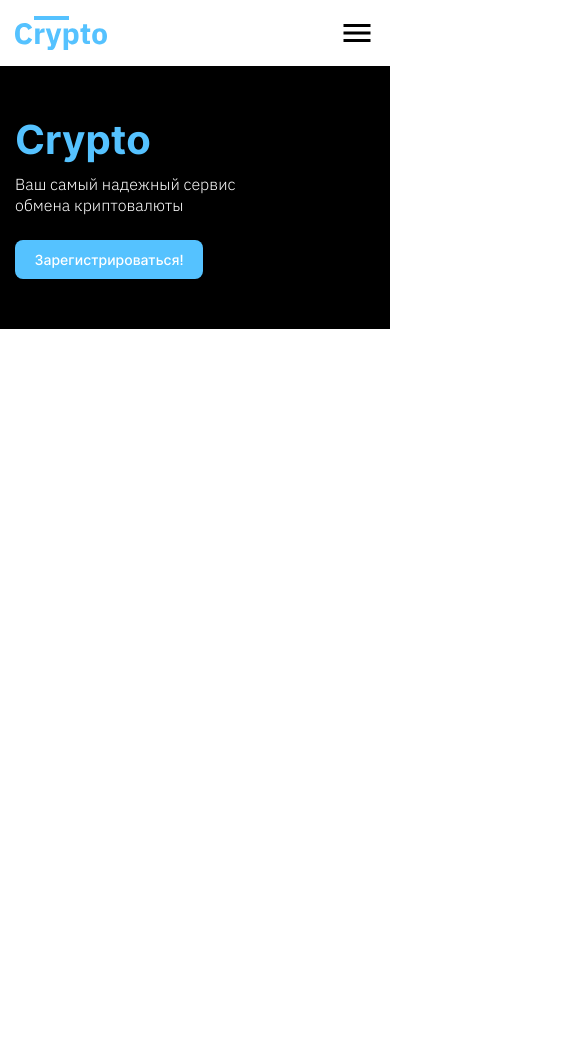
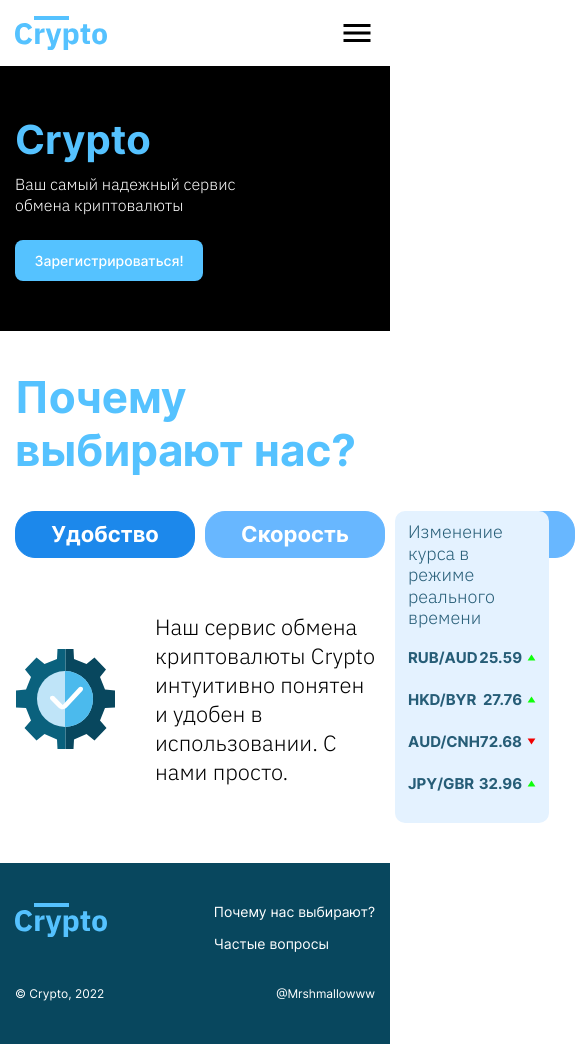
Before and after one commit to SJuliya/Crupto__Methed-, a plain HTML site: page index.html in a window 390 px wide. Shown: the top 1044 px of the page, 585 px wide, since content can reach past the window. Before the commit the page ends 844 px from the top, so only its background shows below. Drawn offline with Linux system fonts and the light colour scheme.

Commit message:
День 3

```diff
--- a/index.html
+++ b/index.html
@@ -26,9 +26,9 @@
             </button>
 
             <nav class="header__navigation navigation">
-                <ul class="navigation__list">
+                <ul class="navigation__list  navigation__list_header">
                     <li class="navigation__item">
-                        <a href="#" class="navigation__link">Почему нас выбирают?</a>
+                        <a href="#about-us" class="navigation__link">Почему нас выбирают?</a>
                     </li>
                     <li class="navigation__item">
                         <a href="#" class="navigation__link">Частые вопросы</a>
@@ -43,6 +43,61 @@
                 <h1 class="hero__title">Crypto</h1>
                 <p class="hero__subtitle">Ваш самый надежный сервис обмена криптовалюты</p>
                 <button class="hero__btn">Зарегистрироваться!</button>
+            </div>
+        </section>
+
+        <section class="about-us" id="about-us">
+            <div class="container">
+                <h2 class="about-us__title">Почему выбирают нас?</h2>
+
+                <div class="about-us__container">
+
+                    <div class="about-us__advantage advantage">
+                        <ul class="advantage__list_btn">
+                            <li class="advantage__item">
+                                <button class="advantage__btn advantage__btn_active">Удобство</button>
+                            </li>
+                            <li class="advantage__item">
+                                <button class="advantage__btn">Скорость</button>
+                            </li>
+                            <li class="advantage__item">
+                                <button class="advantage__btn">Качество</button>
+                            </li>
+                            <li class="advantage__item">
+                                <button class="advantage__btn">Надежность</button>
+                            </li>
+                        </ul>
+
+                        <ul class="advantage__list-content">
+                            <li class="advantage__item-content advantage__item-content_convenience advantage__item-content_active">Наш сервис обмена криптовалюты Crypto интуитивно понятен и удобен в использовании. С нами просто.</li>
+                            <li class="advantage__item-content advantage__item-content_speed">У нас самая быстрая скорость по обмену криптовалюты по подобным сервисам в России</li>
+                            <li class="advantage__item-content advantage__item-content_quality">Нашу платформу выбирают миллионы людей</li>
+                            <li class="advantage__item-content advantage__item-content_security">Ваши пароли под надежной защитой. Нас невозможно взломать</li>
+                        </ul>
+                    </div>
+
+                    <div class="about-us__exchange-rates exchange-rates">
+                        <h3 class="exchange-rates__title">Изменение курса в режиме реального времени</h3>
+                        <ul class="exchange-rates__list">
+                            <li class="exchange-rates__item exchange-rates__item_up">
+                                <span class="exchange-rates__currency">RUB/AUD</span>
+                                <span class="exchange-rates__value">25.59</span>
+                            </li>
+                            <li class="exchange-rates__item exchange-rates__item_up">
+                                <span class="exchange-rates__currency">HKD/BYR</span>
+                                <span class="exchange-rates__value">27.76</span>
+                            </li>
+                            <li class="exchange-rates__item exchange-rates__item_down">
+                                <span class="exchange-rates__currency">AUD/CNH</span>
+                                <span class="exchange-rates__value">72.68</span>
+                            </li>
+                            <li class="exchange-rates__item exchange-rates__item_up">
+                                <span class="exchange-rates__currency">JPY/GBR</span>
+                                <span class="exchange-rates__value">32.96</span>
+                            </li>
+                        </ul>
+                    </div>
+                </div>
             </div>
         </section>
     </main>
@@ -80,6 +135,25 @@
         </div>
     </div>
 
-    <footer></footer>
+    <footer class="footer">
+        <div class="container footer__container">
+            <img src="image/logo.svg" alt="Логотип Crypto" class="footer__logo">
+            <div class="footer__navigation">
+                <ul class="navigation__list">
+                    <li class="navigation__item  navigation__item_footer">
+                        <a href="#about-us" class="navigation__link">Почему нас выбирают?</a>
+                    </li>
+                    <li class="navigation__item  navigation__item_footer">
+                        <a href="#" class="navigation__link">Частые вопросы</a>
+                    </li>
+                </ul>
+            </div>
+
+            <p class="footer__copyright">© Crypto, 2022</p>
+
+            <a href="https://t.me/Mrshmallowww" class="footer__design">@Mrshmallowww</a>
+
+        </div>
+    </footer>
 </body>
 </html>
--- a/script/index.js
+++ b/script/index.js
@@ -1,2 +1,4 @@
 import './module/modal.js';
 import './module/menu.js';
+import './module/about-us-tabs.js';
+import './module/exchange-rates.js';
--- /dev/null
+++ b/script/module/exchange-rates.js
@@ -0,0 +1,36 @@
+const exchangeRatesList = document.querySelector('.exchange-rates__list');
+
+const socket = new WebSocket('ws://web-socket-current.herokuapp.com');
+
+const renderExchange = (wrapper, data) => {
+  const {from, to, rate, change} = JSON.parse(data);
+
+  const listItem = document.createElement('li');
+  listItem.classList.add(
+      'exchange-rates__item',
+      change === 1 ? 'exchange-rates__item_up' : 'exchange-rates__item_down',
+      );
+
+  const currency = document.createElement('span');
+  currency.classList.add('exchange-rates__currency');
+  currency.textContent = `${from}/${to}`;
+
+  const value = document.createElement('span');
+  value.classList.add('exchange-rates__value');
+  value.textContent = rate;
+
+  listItem.append(currency, value);
+  wrapper.prepend(listItem);
+
+  if (wrapper.children.length > 4) {
+    wrapper.children[4].remove();
+  }
+};
+
+socket.addEventListener('message', (event) => {
+    renderExchange(exchangeRatesList, event.data);
+});
+
+socket.addEventListener('error', (err) => {
+    console.log(err);
+})
--- a/style/index.css
+++ b/style/index.css
@@ -4,4 +4,8 @@
 @import "module/header.css";
 @import "module/navigation.css";
 @import "module/hero.css";
+@import "module/about-us.css";
+@import "module/advantage.css";
+@import "module/exchange-rates.css";
 @import "module/modal.css";
+@import "module/footer.css";
--- /dev/null
+++ b/style/module/about-us.css
@@ -0,0 +1,26 @@
+.about-us {
+    padding: 40px 0;
+}
+
+.about-us__title {
+    font-weight: 700;
+    font-size: 44px;
+    line-height: 53px;
+    color: #55C2FF;
+    margin-bottom: 34px;
+}
+
+.about-us__container {
+    display: flex;
+    justify-content: space-between;
+    gap: 20px;
+}
+
+.about-us__advantage {
+    flex-grow: 1;
+    width: 100%;
+}
+
+.about-us__exchange-rates {
+    max-width: 380px;
+}
--- /dev/null
+++ b/style/module/advantage.css
@@ -0,0 +1,74 @@
+.advantage__list_btn {
+    display: flex;
+    justify-content: space-between;
+    gap: 10px;
+    margin-bottom: 54px;
+}
+
+.advantage__btn {
+    width: 180px;
+    height: 47px;
+    background-color: #68b7ff;
+    border-radius: 20px;
+    font-weight: 700;
+    font-size: 22px;
+    line-height: 27px;
+    color: #FFFFFF;
+    border: 1px solid #68b7ff;
+    transition-property: border-color, background-color;
+    transition-duration: 0.36s;
+    transition-timing-function: ease-in-out;
+}
+
+.advantage__btn:hover {
+    border-color: #1c88eb;
+}
+
+.advantage__btn_active,
+.advantage__btn:active {
+    background-color: #1c88eb;
+    border-color: #1c88eb;
+}
+
+.advantage__item-content {
+    max-width: 640px;
+    margin: 0 auto;
+    display: none;
+    gap: 40px;
+    font-family: 'IBM Plex Sans', sans-serif;
+    font-weight: 300;
+    font-size: 22px;
+    line-height: 29px;
+}
+
+.advantage__item-content_active {
+    display: flex;
+    align-items: center;
+}
+
+.advantage__item-content:before {
+    content: '';
+    display: block;
+    flex-shrink: 0;
+    width: 100px;
+    height: 100px;
+    background-position: center;
+    background-repeat: no-repeat;
+    background-size: contain;
+}
+
+.advantage__item-content_convenience:before {
+    background-image: url("../../image/convenience.svg");
+}
+
+.advantage__item-content_speed:before {
+    background-image: url("../../image/speed.svg");
+}
+
+.advantage__item-content_quality:before {
+    background-image: url("../../image/quality.svg");
+}
+
+.advantage__item-content_security:before {
+    background-image: url("../../image/security.svg");
+}
--- /dev/null
+++ b/style/module/exchange-rates.css
@@ -0,0 +1,58 @@
+.exchange-rates {
+    padding: 10px 13px 30px;
+    background-color: #E4F2FF;
+    border-radius: 10px;
+}
+
+.exchange-rates__title {
+    font-family: 'IBM Plex Sans', sans-serif;
+    font-weight: 300;
+    font-size: 18px;
+    line-height: 120%;
+    color: #265D77;
+    margin-bottom: 20px;
+}
+
+.exchange-rates__list {
+    font-weight: 700;
+    font-size: 15px;
+    line-height: 18px;
+    color: #265D77;
+}
+
+.exchange-rates__item {
+    display: flex;
+    align-items: center;
+    margin-bottom: 24px;
+}
+
+.exchange-rates__item:last-child {
+    margin-bottom: 0;
+}
+
+.exchange-rates__item:after {
+    content: '';
+    display: block;
+    width: 9px;
+    height: 8px;
+    background-position: center;
+    background-repeat: no-repeat;
+    background-size: contain;
+}
+
+.exchange-rates__item_up:after {
+    background-image: url("../../image/up.svg");
+}
+
+.exchange-rates__item_down:after {
+    background-image: url("../../image/down.svg");
+}
+
+.exchange-rates__currency {
+    margin-right: auto;
+}
+
+.exchange-rates__value {
+    display: block;
+    margin-right: 5px;
+}
--- /dev/null
+++ b/style/module/footer.css
@@ -0,0 +1,58 @@
+.footer {
+    background-color: #08475E;
+    padding-top: 40px;
+    padding-bottom: 42px;
+    color: #FFFFFF;
+}
+
+.footer__container {
+    display: grid;
+    gap: 34px 10px;
+    grid-template-areas:
+        'logo navigation navigation'
+        'copyright . design';
+}
+
+.footer__logo {
+    grid-area: logo;
+}
+
+.footer__navigation {
+    grid-area: navigation;
+    font-size: 18px;
+    line-height: 22px;
+}
+
+.footer__copyright {
+    grid-area: copyright;
+    font-size: 12px;
+    line-height: 130%;
+}
+
+.footer__design {
+    grid-area: design;
+    justify-self: end;
+    font-size: 12px;
+    line-height: 130%;
+}
+
+@media (max-width: 768px) {
+    .footer__navigation {
+        font-size: 14px;
+        line-height: 17px;
+    }
+}
+
+@media (max-width: 480px) {
+    .footer__container {
+        grid-template-areas:
+        'logo navigation'
+        'copyright design';
+    }
+
+    .footer__navigation {
+        justify-self: end;
+    }
+
+
+}
--- a/style/module/hero.css
+++ b/style/module/hero.css
@@ -20,7 +20,7 @@
 
 .hero__subtitle {
     max-width: 480px;
-    font-family: 'IBM Plex Sans';
+    font-family: 'IBM Plex Sans', sans-serif;
     font-weight: 300;
     font-size: 22px;
     line-height: 29px;
@@ -38,7 +38,16 @@
     padding: 11px 11px;
     max-width: 232px;
     width: 100%;
-    border: none;
+    border: 1px solid transparent;
+}
+
+.hero__btn:hover,
+.hero__btn:focus {
+    border-color: #1c88eb;
+}
+
+.hero__btn:active {
+    background-color: #1c88eb;
 }
 
 @media (max-width: 1024px) {
--- a/style/module/navigation.css
+++ b/style/module/navigation.css
@@ -13,18 +13,28 @@
 
 @media(max-width: 768px) {
     .navigation__list {
-        padding: 16px 30px;
         margin: 0 auto;
         max-width: 740px;
+    }
+
+    .navigation__list_header {
+        padding: 16px 30px;
+    }
+
+    .navigation__item_footer {
+       margin-right: 16px;
     }
 }
 
 @media(max-width: 480px) {
     .navigation__list {
+        flex-direction: column;
+        align-items: flex-start;
+    }
+
+    .navigation__list_header {
         padding-left: 15px;
         padding-right: 15px;
-        flex-direction: column;
-        align-items: flex-start;
     }
 
     .navigation__item {
@@ -35,4 +45,8 @@
     .navigation__item:last-child {
         margin-bottom: 0;
     }
+
+    .navigation__item_footer {
+        margin-bottom: 15px;
+    }
 }
```
Also changed, not shown: script/module/about-us-tabs.js (added, +16 -0 lines), style/default.css (+3 -9 lines), style/module/modal.css (+26 -6 lines), image/convenience.svg (added), image/down.svg (added), image/quality.svg (added), image/security.svg (added), image/speed.svg (added), image/up.svg (added).
